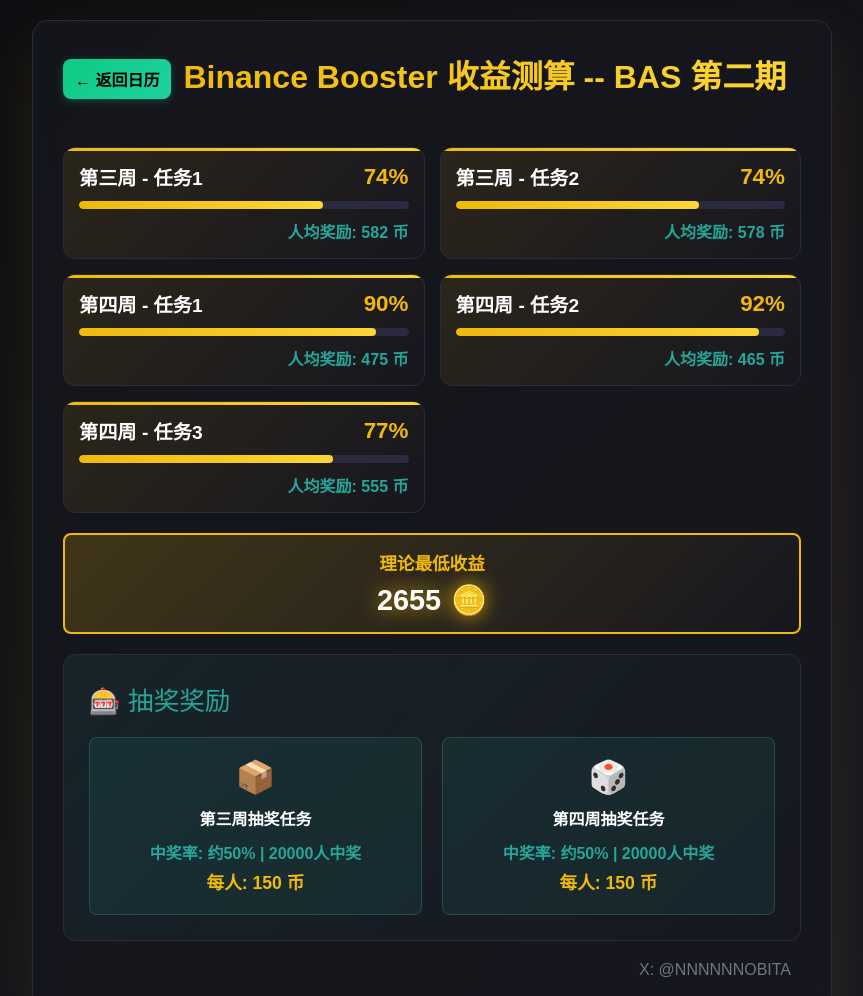
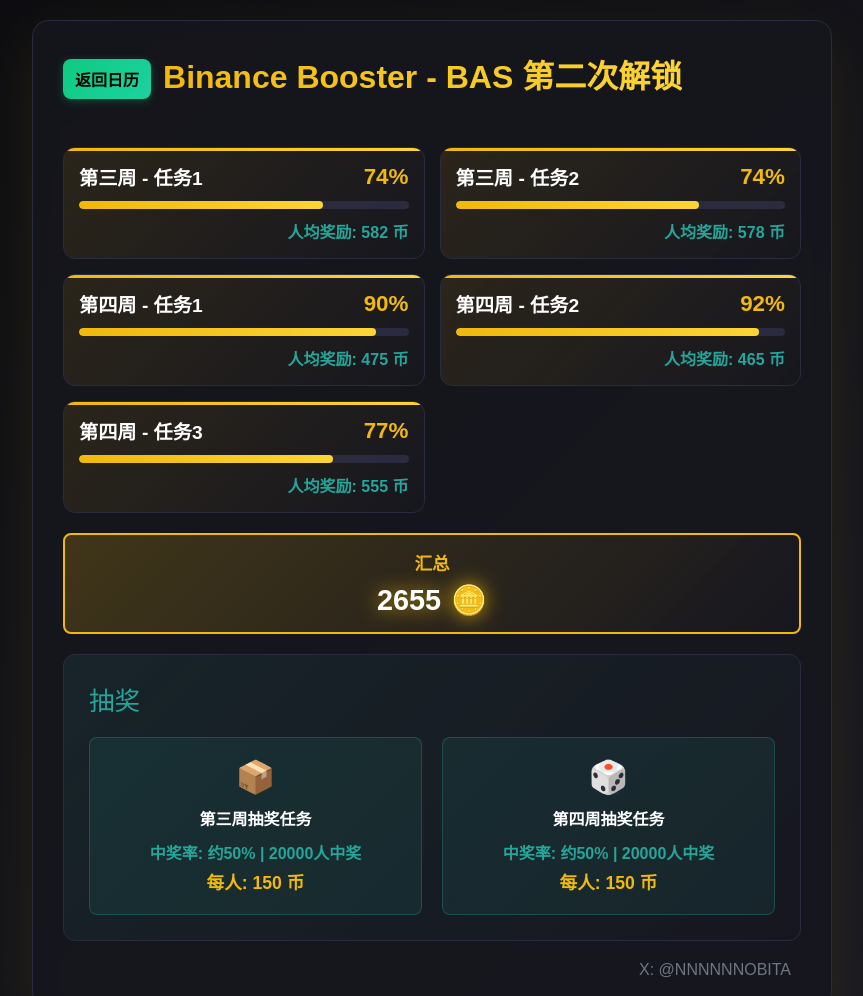
Before and after one commit to nobita1998/calendar, a plain HTML site: page binance_bas_second_unlock.html in a window 1280 px wide. Shown: the top 996 px of the page, without its empty margins (208-1071 px from the left). Drawn offline with Linux system fonts and the light colour scheme.

Commit message:
Detail pages: read saved language, localize title/back/section headings for BAS/HEMI/HOLO first/second unlock; preserve selection via localStorage

```diff
--- a/binance_bas_second_unlock.html
+++ b/binance_bas_second_unlock.html
@@ -363,5 +363,39 @@
             X: @NNNNNNOBITA
         </div>
     </div>
+    <script>
+      (function() {
+        const LANG_STORAGE_KEY = 'calendar_lang';
+        const currentLang = (function(){ try { return localStorage.getItem(LANG_STORAGE_KEY) || 'zh'; } catch(_){ return 'zh'; } })();
+        const dict = {
+          zh: { back: '返回日历', summary: '汇总', lottery: '抽奖', roundFirst: '第一次解锁', roundSecond: '第二次解锁', headPrefix: 'Binance Booster - ' },
+          en: { back: 'Back to Calendar', summary: 'Summary', lottery: 'Lottery', roundFirst: 'First Unlock', roundSecond: 'Second Unlock', headPrefix: 'Binance Booster - ' }
+        };
+        function getMetaFromPath(){
+          const p = (location.pathname || '').toLowerCase();
+          let token = 'BAS';
+          if (p.includes('hemi')) token = 'HEMI';
+          if (p.includes('holo')) token = 'HOLO';
+          const isSecond = /second/.test(p);
+          return { token, roundKey: isSecond ? 'roundSecond' : 'roundFirst' };
+        }
+        function applyI18n(){
+          try { document.documentElement.setAttribute('lang', currentLang === 'zh' ? 'zh-CN' : 'en-US'); } catch(_){ }
+          const meta = getMetaFromPath();
+          const t = dict[currentLang];
+          const titleStr = `${t.headPrefix}${meta.token} ${t[meta.roundKey]}`;
+          const h1 = document.querySelector('h1.title');
+          if (h1) h1.textContent = titleStr;
+          try { document.title = titleStr; } catch(_){ }
+          const back = document.querySelector('.back-link');
+          if (back) { back.textContent = t.back; back.setAttribute('aria-label', t.back); }
+          const sumTitle = document.querySelector('.summary-title');
+          if (sumTitle) sumTitle.textContent = t.summary;
+          const lotTitle = document.querySelector('.lottery-title');
+          if (lotTitle) lotTitle.textContent = t.lottery;
+        }
+        applyI18n();
+      })();
+    </script>
 </body>
 </html>
```
Also changed, not shown: binance_hemi_first_unlock.html (+34 -0 lines), binance_holo_first_unlock.html (+34 -0 lines).
